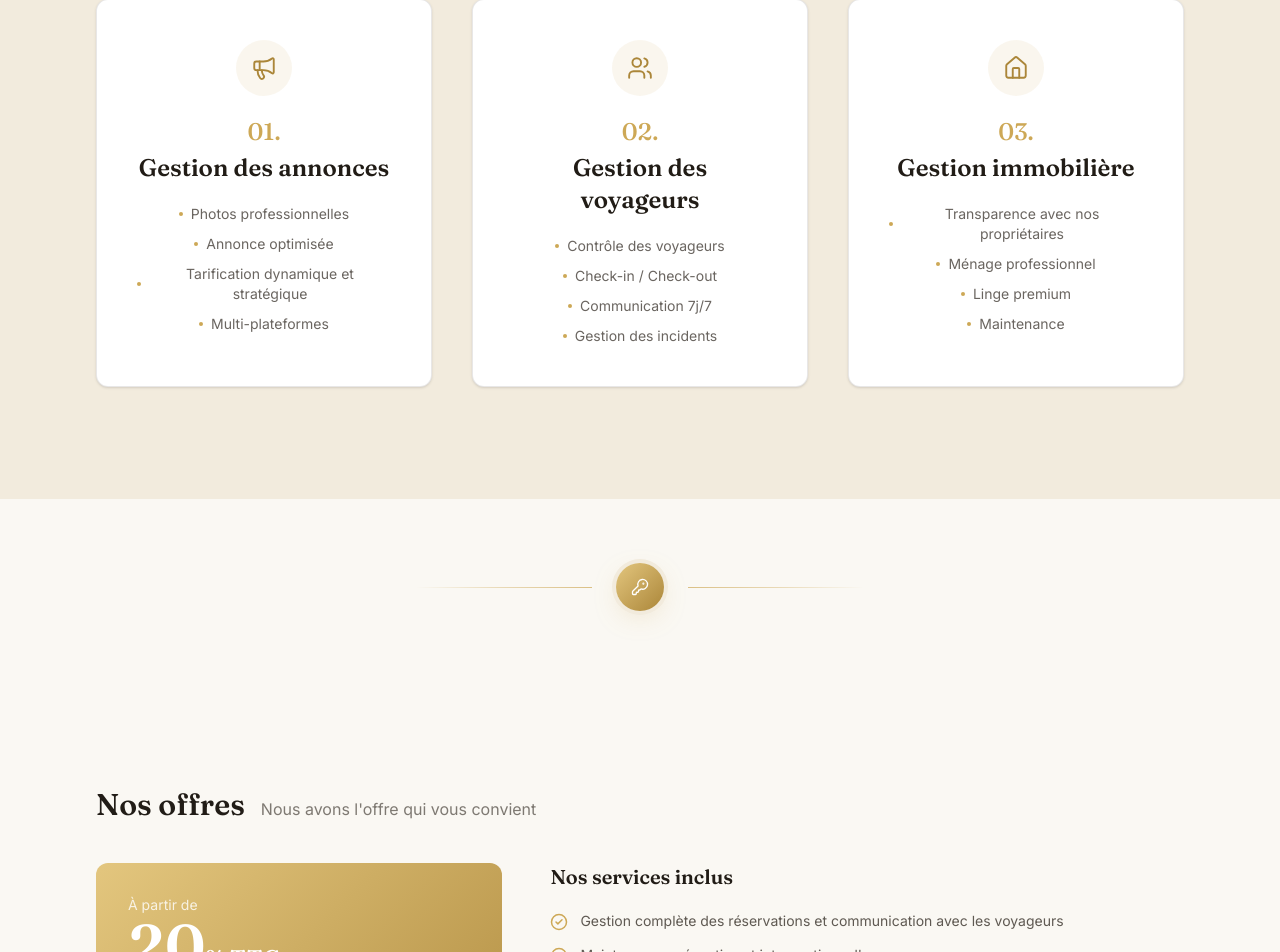
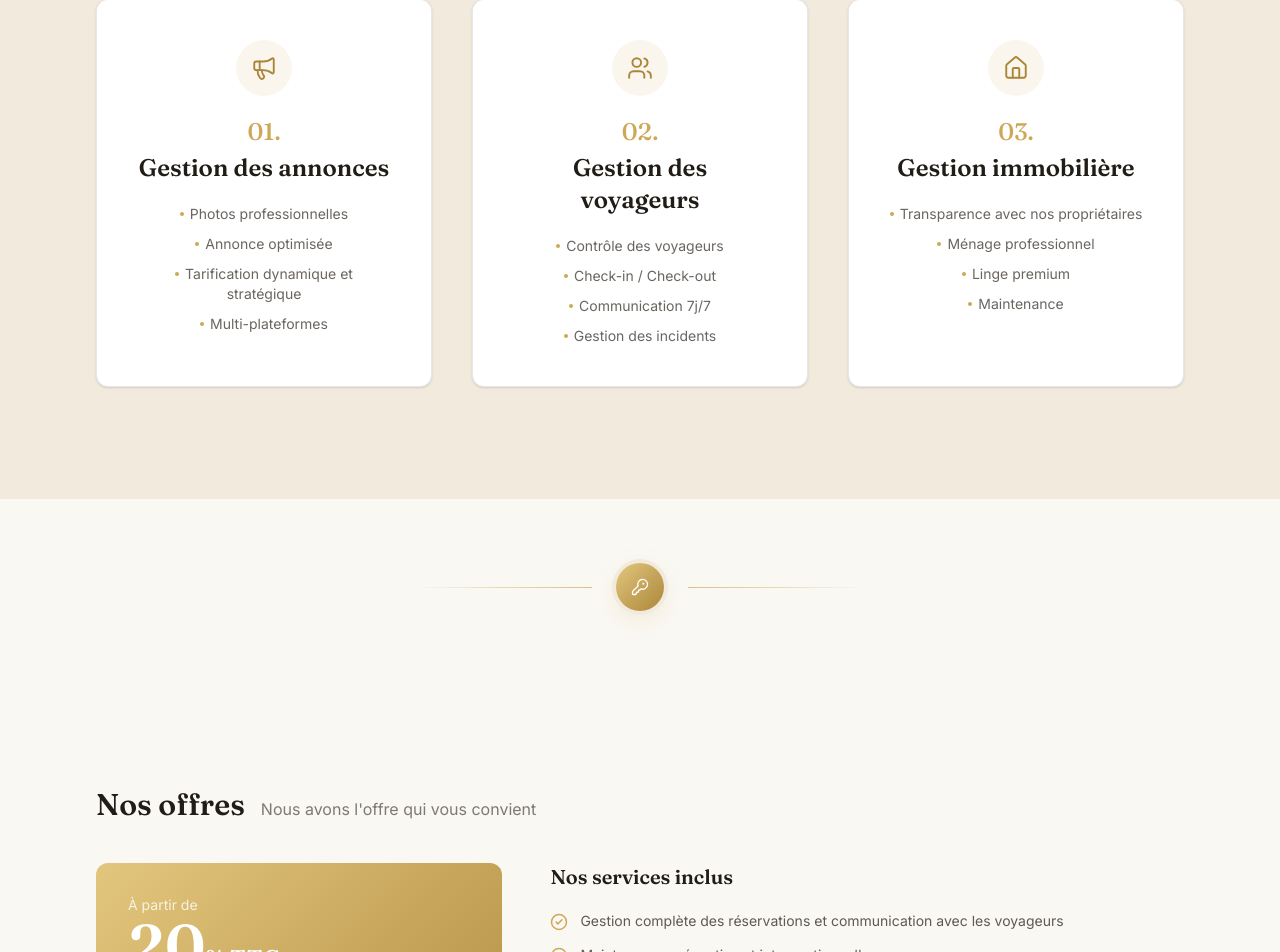
Before and after one commit to matheojouan2000-code/Site-conciergerie, a React (Vite) app: page / in a window 1280 px wide. Shown: the part 1172-2124 px from the top of the page. Built offline with nearby package versions, Linux system fonts and the light colour scheme.

Commit message:
Fix bullet dot alignment on wrapped service list items
flex items-center was centering the dot against the full height of
wrapped 2-line text, making it drift away from the text. Switched to
an inline dot that stays attached to the start of the text as it
wraps, like a normal bullet.

```diff
--- a/src/components/sections/Services.tsx
+++ b/src/components/sections/Services.tsx
@@ -46,8 +46,8 @@ export function Services() {
               </h3>
               <ul className="mt-5 space-y-2.5 text-sm text-forest-900/70">
                 {service.items.map((item) => (
-                  <li key={item} className="flex items-center justify-center gap-2">
-                    <span className="h-1 w-1 shrink-0 rounded-full bg-gold-500" />
+                  <li key={item}>
+                    <span className="mr-1.5 inline-block h-1 w-1 -translate-y-0.5 rounded-full bg-gold-500 align-middle" />
                     {item}
                   </li>
                 ))}
```
